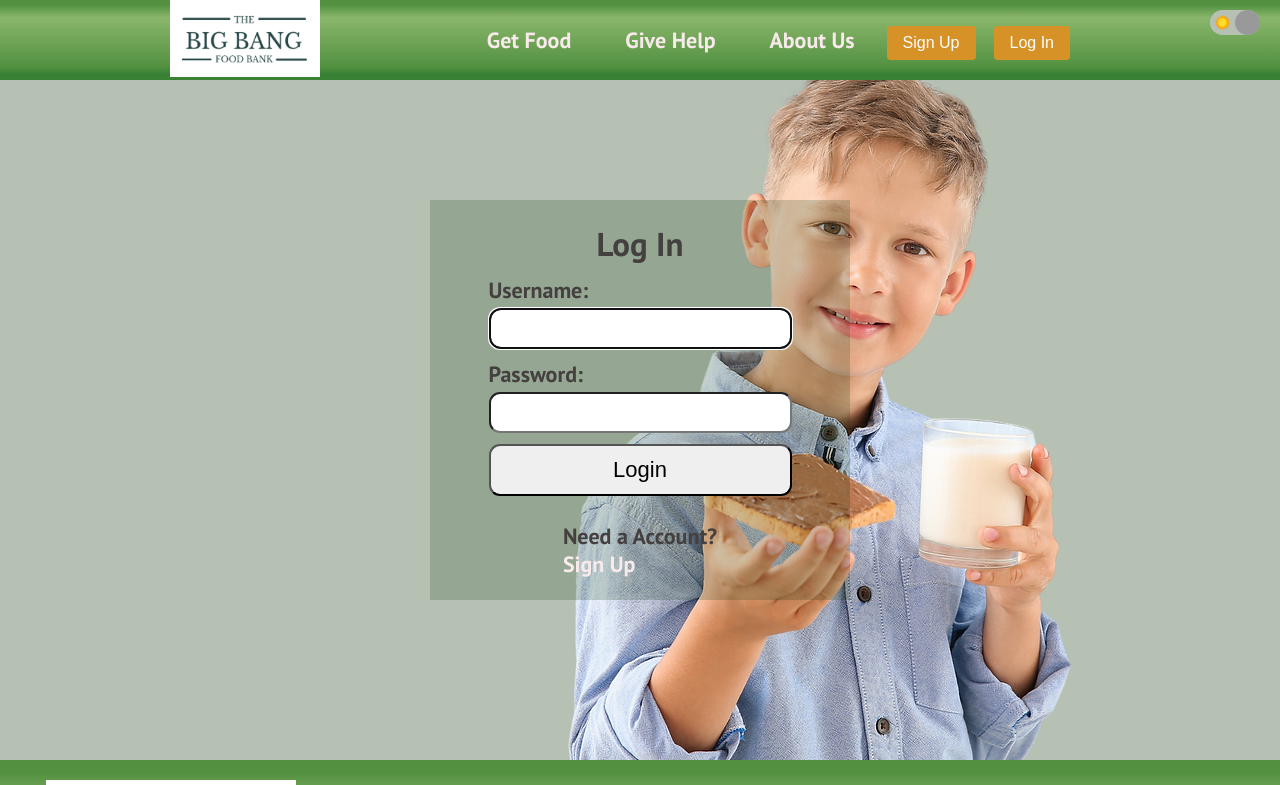
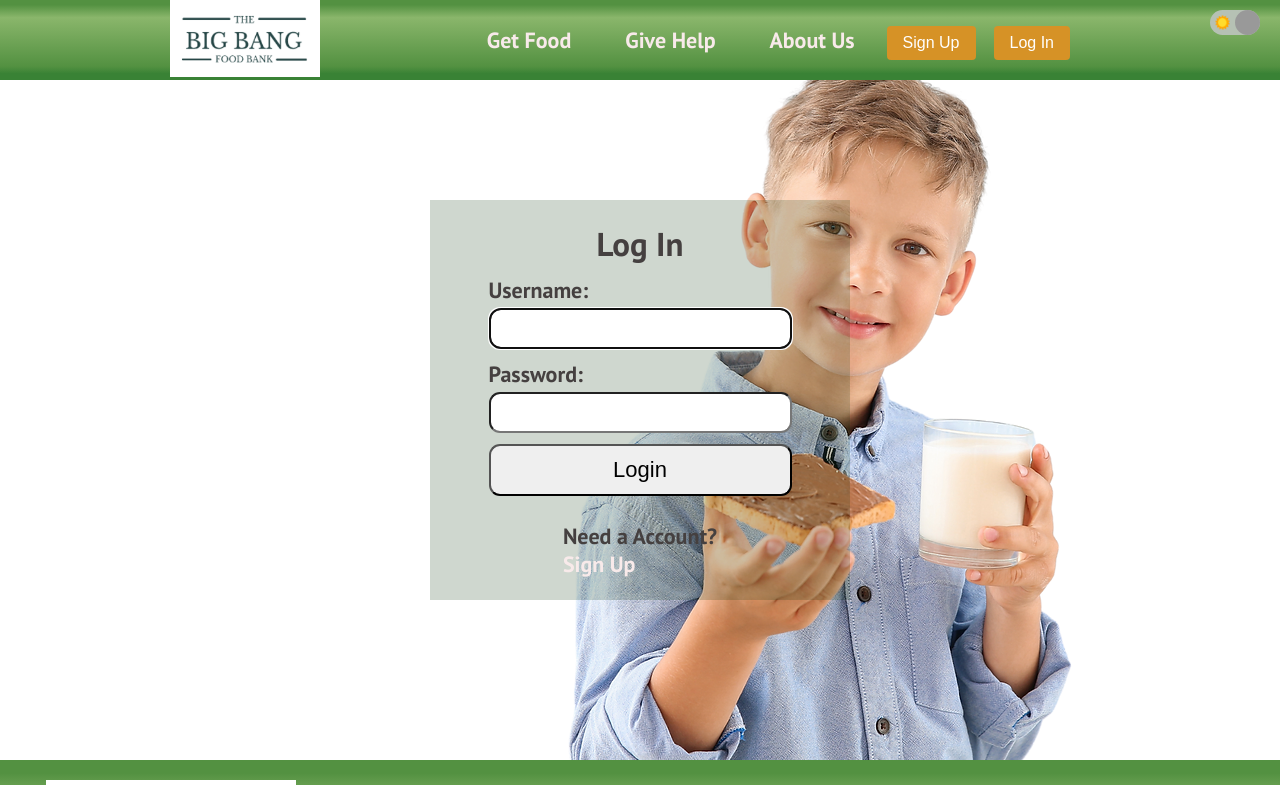
Before and after one commit to wuzhe66/foodbank, a React (Create React App) app: page /login in a window 1280 px wide. Shown: the top 785 px of the page. Built offline with nearby package versions, Linux system fonts and the light colour scheme.

Commit message:
dashboard logout background

```diff
--- a/src/App.css
+++ b/src/App.css
@@ -20,10 +20,10 @@ html {
 .container{
   display:flex;
 }
+
 main{
   width: 100%;
   padding: 20px;
-
 }
 .sidebar{
   background: #000;
--- a/src/components/LogoutButton.js
+++ b/src/components/LogoutButton.js
@@ -4,21 +4,19 @@ import { UserInContext } from "../App";
 import './SignUpButton.css';
 
 
-function LogoutButton(pros) {
+function LogoutButton(props) {
 
     const [isLoggedIn, setIsLoggedIn] = React.useContext(LoggedInContext);
     const [userInfo, setUserInfo] = React.useContext(UserInContext);
 
 
     const handleLogOut = (e) => {
-
         e.preventDefault();
         setIsLoggedIn(false);
         setUserInfo('Visiter');
     }
-
     return (
-        <button onClick={handleLogOut} class="btn2">Log Out</button>
+        < button onClick={handleLogOut} class="btn2">Log Out</button>
     )
 }
 
--- a/src/pages/RegisterForm.css
+++ b/src/pages/RegisterForm.css
@@ -5,7 +5,7 @@
     background-position: right;
     background-size:auto;
     background-repeat: no-repeat;
-    background-color: #B6C1B4;
+    /* background-color: #B6C1B4; */
 }
 
 section {
--- a/src/pages/RegisterForm.js
+++ b/src/pages/RegisterForm.js
@@ -9,7 +9,6 @@ import axios from "axios";
 import "./RegisterForm.css";
 import { NavLink } from "react-router-dom";
 import { UserInContext } from "../App";
-
 import { LoggedInContext } from "../App";
 
 const USER_REGEX = /^[a-zA-Z0-9-_]{2,8}$/;
```
